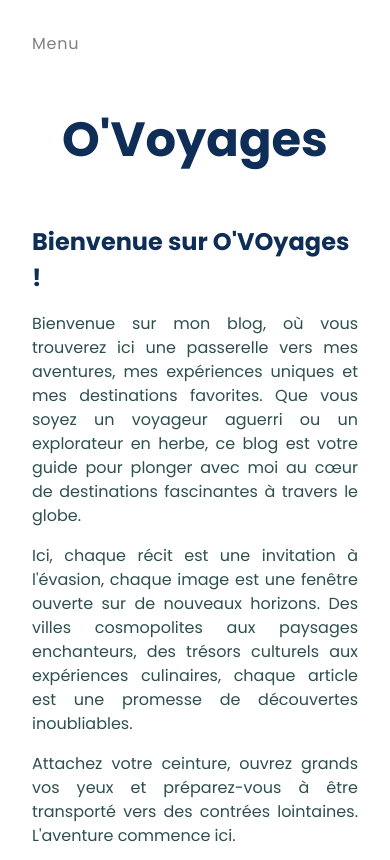
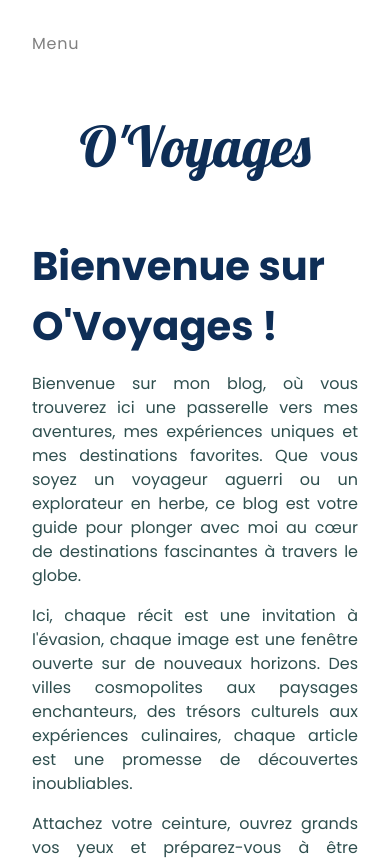
Before and after one commit to alexandre-joliet/TP-travel_blog_front, a Next.js app: page / in a window 390 px wide. Shown: the top 860 px of the page. Built offline with nearby package versions, Linux system fonts and the light colour scheme; no server answers.

Commit message:
:lipstick: Change font

```diff
--- a/app/globals.css
+++ b/app/globals.css
@@ -1,6 +1,8 @@
 @import url('https://fonts.googleapis.com/css2?family=Poppins:ital,wght@0,100;0,200;0,400;0,700;1,400;1,700&display=swap');
 @import url("https://fonts.googleapis.com/css2?family=Material+Symbols+Outlined:opsz,wght,FILL,GRAD@20..48,100..700,0..1,-50..200");
 @import url("https://fonts.googleapis.com/css2?family=Material+Symbols+Outlined:opsz,wght,FILL,GRAD@24,400,0,0");
+@import url('https://fonts.googleapis.com/css2?family=Lobster&display=swap');
+
 
 *, *::before, *::after {
   box-sizing: border-box;
--- a/app/page.js
+++ b/app/page.js
@@ -31,7 +31,7 @@
       <h1 className={styles.main__title}>O&apos;Voyages</h1>
       <div className={styles.main__textcontainer}>
         <h2 className={styles.main__subtitle}>
-          Bienvenue sur O&apos;VOyages !
+          Bienvenue sur O&apos;Voyages !
         </h2>
         <p className={styles.main__introtext}>
           Bienvenue sur mon blog, où vous trouverez ici une passerelle vers mes
--- a/app/page.module.css
+++ b/app/page.module.css
@@ -6,7 +6,9 @@
 
 .main__title {
   color: #0E2E57;
-  font-size: 4rem;
+  font-family: Lobster, Poppins;
+  font-size: 4.5rem;
+  font-weight: 400;
   margin-bottom: 1rem;
 }
 
@@ -53,13 +55,21 @@
 
 @media all and (max-width: 374px) {
   .main__title {
-      font-size: 2rem;
+      font-size: 2.5rem;
+  }
+
+  .main__subtitle {
+    font-size: 1.35rem;
   }
 }
 
 @media all and (min-width: 375px) and (max-width: 749px) {
   .main__title {
-      font-size: 3rem;
+      font-size: 3.5rem;
+  }
+
+  .main__subtitle {
+    font-size: 2.5rem;
   }
 }
 
```
